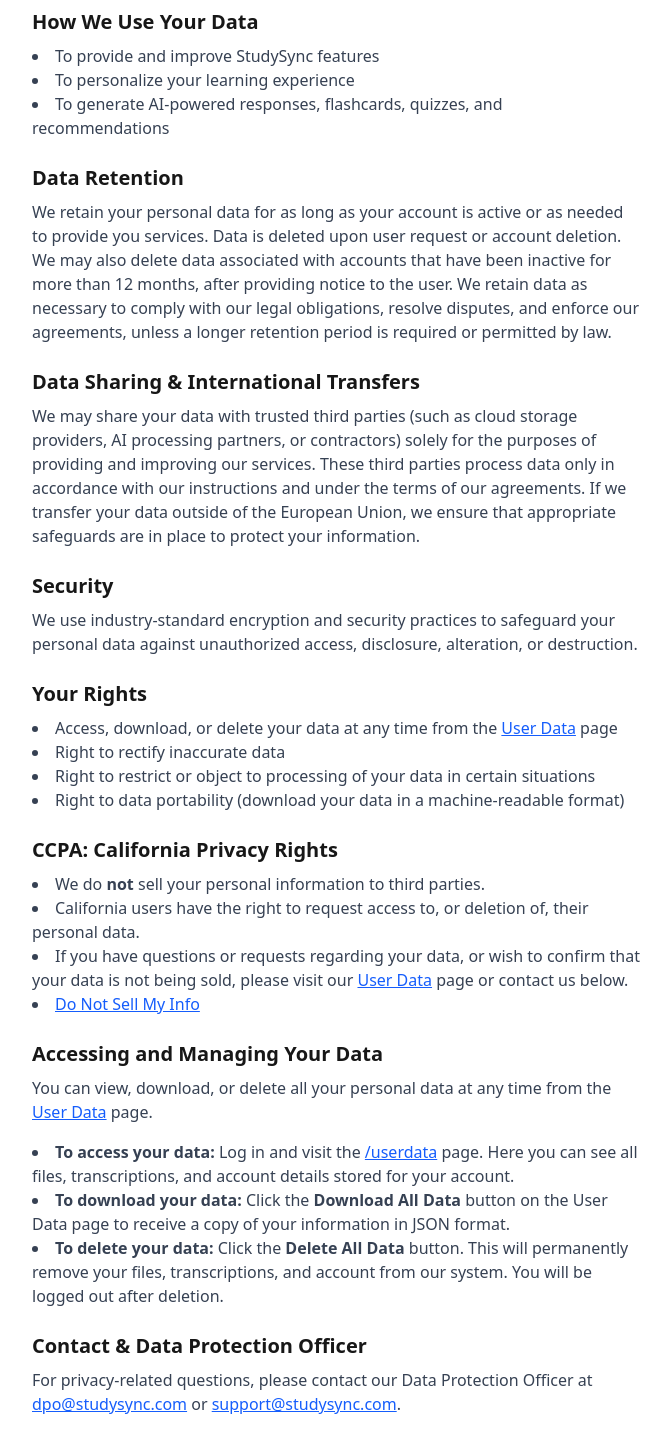
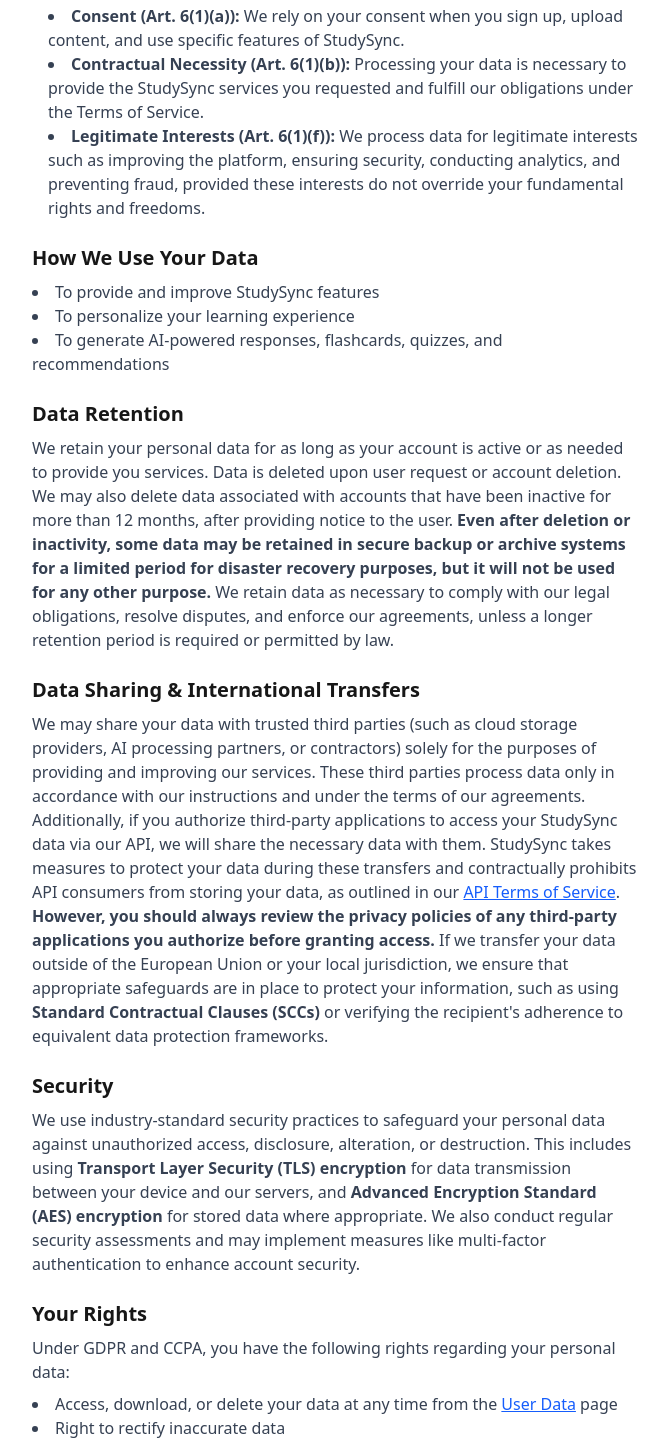
Before and after one commit to Zia-ullah-khan/studysync, a Next.js app: page /privacy in a window 1280 px wide. Shown: the part 520-1964 px from the top of the page, without its empty margins (304-975 px from the left). Built offline with nearby package versions, Linux system fonts and the light colour scheme.

Commit message:
feat: update Privacy Policy and Terms of Service with detailed data handling and API usage terms

```diff
--- a/src/app/privacy/page.tsx
+++ b/src/app/privacy/page.tsx
@@ -8,6 +8,9 @@
         <p className="mb-4 text-gray-700 dark:text-gray-200">
           <strong>StudySync</strong> is committed to protecting your privacy. This policy explains what data we collect, how we use it, and your rights regarding your information. We comply with the General Data Protection Regulation (GDPR) and the California Consumer Privacy Act (CCPA) where applicable.
         </p>
+        <p className="mb-4 text-gray-700 dark:text-gray-200">
+          By creating an account and using StudySync, you consent to the practices described in this Privacy Policy.
+        </p>
         <h2 className="text-xl font-semibold mt-6 mb-2">What Data We Collect & Legal Basis</h2>
         <ul className="list-disc list-inside mb-4 text-gray-700 dark:text-gray-200">
           <li>Your account information (name, email, user ID)</li>
@@ -15,7 +18,12 @@
           <li>Usage data (e.g., interactions with EduBot, SmartNotes, LearnSphere)</li>
         </ul>
         <p className="mb-4 text-gray-700 dark:text-gray-200">
-          We collect your personal data on the basis of your consent, to fulfill our contractual obligations, and to provide and improve personalized services (GDPR Art. 6(1)(a), (b), (f)).
+          We collect your personal data based on the following legal grounds under GDPR:
+          <ul className="list-disc list-inside ml-4 mt-1">
+            <li><strong>Consent (Art. 6(1)(a)):</strong> We rely on your consent when you sign up, upload content, and use specific features of StudySync.</li>
+            <li><strong>Contractual Necessity (Art. 6(1)(b)):</strong> Processing your data is necessary to provide the StudySync services you requested and fulfill our obligations under the Terms of Service.</li>
+            <li><strong>Legitimate Interests (Art. 6(1)(f)):</strong> We process data for legitimate interests such as improving the platform, ensuring security, conducting analytics, and preventing fraud, provided these interests do not override your fundamental rights and freedoms.</li>
+          </ul>
         </p>
         <h2 className="text-xl font-semibold mt-6 mb-2">How We Use Your Data</h2>
         <ul className="list-disc list-inside mb-4 text-gray-700 dark:text-gray-200">
@@ -25,48 +33,43 @@
         </ul>
         <h2 className="text-xl font-semibold mt-6 mb-2">Data Retention</h2>
         <p className="mb-4 text-gray-700 dark:text-gray-200">
-          We retain your personal data for as long as your account is active or as needed to provide you services. Data is deleted upon user request or account deletion. We may also delete data associated with accounts that have been inactive for more than 12 months, after providing notice to the user. We retain data as necessary to comply with our legal obligations, resolve disputes, and enforce our agreements, unless a longer retention period is required or permitted by law.
+          We retain your personal data for as long as your account is active or as needed to provide you services. Data is deleted upon user request or account deletion. We may also delete data associated with accounts that have been inactive for more than 12 months, after providing notice to the user. <strong>Even after deletion or inactivity, some data may be retained in secure backup or archive systems for a limited period for disaster recovery purposes, but it will not be used for any other purpose.</strong> We retain data as necessary to comply with our legal obligations, resolve disputes, and enforce our agreements, unless a longer retention period is required or permitted by law.
         </p>
         <h2 className="text-xl font-semibold mt-6 mb-2">Data Sharing & International Transfers</h2>
         <p className="mb-4 text-gray-700 dark:text-gray-200">
-          We may share your data with trusted third parties (such as cloud storage providers, AI processing partners, or contractors) solely for the purposes of providing and improving our services. These third parties process data only in accordance with our instructions and under the terms of our agreements. If we transfer your data outside of the European Union, we ensure that appropriate safeguards are in place to protect your information.
+          We may share your data with trusted third parties (such as cloud storage providers, AI processing partners, or contractors) solely for the purposes of providing and improving our services. These third parties process data only in accordance with our instructions and under the terms of our agreements. Additionally, if you authorize third-party applications to access your StudySync data via our API, we will share the necessary data with them. StudySync takes measures to protect your data during these transfers and contractually prohibits API consumers from storing your data, as outlined in our <Link href="/tos#api-terms" className="text-blue-600 dark:text-blue-400 underline">API Terms of Service</Link>. <strong>However, you should always review the privacy policies of any third-party applications you authorize before granting access.</strong> If we transfer your data outside of the European Union or your local jurisdiction, we ensure that appropriate safeguards are in place to protect your information, such as using <strong>Standard Contractual Clauses (SCCs)</strong> or verifying the recipient's adherence to equivalent data protection frameworks.
         </p>
         <h2 className="text-xl font-semibold mt-6 mb-2">Security</h2>
         <p className="mb-4 text-gray-700 dark:text-gray-200">
-          We use industry-standard encryption and security practices to safeguard your personal data against unauthorized access, disclosure, alteration, or destruction.
+          We use industry-standard security practices to safeguard your personal data against unauthorized access, disclosure, alteration, or destruction. This includes using <strong>Transport Layer Security (TLS) encryption</strong> for data transmission between your device and our servers, and <strong>Advanced Encryption Standard (AES) encryption</strong> for stored data where appropriate. We also conduct regular security assessments and may implement measures like multi-factor authentication to enhance account security.
         </p>
         <h2 className="text-xl font-semibold mt-6 mb-2">Your Rights</h2>
+        <p className="mb-2 text-gray-700 dark:text-gray-200">
+          Under GDPR and CCPA, you have the following rights regarding your personal data:
+        </p>
         <ul className="list-disc list-inside mb-4 text-gray-700 dark:text-gray-200">
           <li>Access, download, or delete your data at any time from the <Link href="/userdata" className="text-blue-600 dark:text-blue-400 underline">User Data</Link> page</li>
           <li>Right to rectify inaccurate data</li>
           <li>Right to restrict or object to processing of your data in certain situations</li>
           <li>Right to data portability (download your data in a machine-readable format)</li>
         </ul>
+        <p className="mb-4 text-gray-700 dark:text-gray-200">
+          <strong>To exercise these rights, please visit the <Link href="/userdata" className="text-blue-600 dark:text-blue-400 underline">User Data page</Link> in your account settings or contact our Data Protection Officer at <a href="mailto:khansokan1234@gmail.com" className="text-blue-600 dark:text-blue-400 underline">khansokan1234@gmail.com</a>. We aim to respond to all verifiable requests within 30 days, or as required by applicable law.</strong>
+        </p>
         <h2 className="text-xl font-semibold mt-6 mb-2">CCPA: California Privacy Rights</h2>
         <ul className="list-disc list-inside mb-4 text-gray-700 dark:text-gray-200">
           <li>We do <strong>not</strong> sell your personal information to third parties.</li>
           <li>California users have the right to request access to, or deletion of, their personal data.</li>
           <li>If you have questions or requests regarding your data, or wish to confirm that your data is not being sold, please visit our <Link href="/userdata" className="text-blue-600 dark:text-blue-400 underline">User Data</Link> page or contact us below.</li>
-          <li><Link href="/donotsell" className="text-blue-600 dark:text-blue-400 underline">Do Not Sell My Info</Link></li>
+          <li><strong>Although we do not sell your personal information, California residents have the right to opt-out of the sale of their personal information. You can exercise this right by contacting us or visiting our [Do Not Sell My Personal Information page - Link to be added when page exists].</strong></li>
         </ul>
-        <h2 className="text-xl font-semibold mt-6 mb-2">Accessing and Managing Your Data</h2>
+        <h2 className="text-xl font-semibold mt-6 mb-2">Children's Privacy (COPPA)</h2>
         <p className="mb-4 text-gray-700 dark:text-gray-200">
-          You can view, download, or delete all your personal data at any time from the <Link href="/userdata" className="text-blue-600 dark:text-blue-400 underline">User Data</Link> page.
+          StudySync is not intended for use by children under the age of 13. We do not knowingly collect personal information from children under 13. If we become aware that a child under 13 has provided us with personal information, we will take steps to delete such information and terminate the child's account. If you believe we might have any information from or about a child under 13, please contact us.
         </p>
-        <ul className="list-disc list-inside mb-4 text-gray-700 dark:text-gray-200">
-          <li>
-            <strong>To access your data:</strong> Log in and visit the <Link href="/userdata" className="text-blue-600 dark:text-blue-400 underline">/userdata</Link> page. Here you can see all files, transcriptions, and account details stored for your account.
-          </li>
-          <li>
-            <strong>To download your data:</strong> Click the <span className="font-semibold">Download All Data</span> button on the User Data page to receive a copy of your information in JSON format.
-          </li>
-          <li>
-            <strong>To delete your data:</strong> Click the <span className="font-semibold">Delete All Data</span> button. This will permanently remove your files, transcriptions, and account from our system. You will be logged out after deletion.
-          </li>
-        </ul>
         <h2 className="text-xl font-semibold mt-6 mb-2">Contact & Data Protection Officer</h2>
         <p className="mb-2 text-gray-700 dark:text-gray-200">
-          For privacy-related questions, please contact our Data Protection Officer at <a href="mailto:dpo@studysync.com" className="text-blue-600 dark:text-blue-400 underline">dpo@studysync.com</a> or <a href="mailto:support@studysync.com" className="text-blue-600 dark:text-blue-400 underline">support@studysync.com</a>.
+          <strong>Our Data Protection Officer (DPO) is responsible for overseeing compliance with data protection laws.</strong> For privacy-related questions or to exercise your rights, please contact our DPO at <a href="mailto:khansokan1234@gmail.com" className="text-blue-600 dark:text-blue-400 underline">khansokan1234@gmail.com</a>.
         </p>
         <div className="mt-8 text-center">
           <Link href="/" className="text-blue-600 dark:text-blue-400 underline">Back to Home</Link>
--- a/src/app/tos/page.tsx
+++ b/src/app/tos/page.tsx
@@ -53,7 +53,7 @@
         </p>
         <h2 className="text-xl font-semibold mt-6 mb-2">9. Contact</h2>
         <p className="mb-2 text-gray-700 dark:text-gray-200">
-          For questions about these terms, contact us at <a href="mailto:support@studysync.com" className="text-blue-600 dark:text-blue-400 underline">support@studysync.com</a>.
+          For questions about these terms, contact us at <a href="mailto:khansokan1234@gmail.com" className="text-blue-600 dark:text-blue-400 underline">khansokan1234@gmail.com</a>.
         </p>
         <h2 className="text-xl font-semibold mt-6 mb-2">10. Academic Integrity</h2>
         <p className="mb-4 text-gray-700 dark:text-gray-200">
@@ -75,6 +75,50 @@
         <p className="mb-4 text-gray-700 dark:text-gray-200">
           StudySync is committed to protecting your privacy. Please review our <Link href="/privacy" className="text-blue-600 dark:text-blue-400 underline">Privacy Policy</Link> for details on how we collect, use, and protect your data, and your rights under applicable privacy laws (such as GDPR and CCPA).
         </p>
+
+        <h2 className="text-xl font-semibold mt-6 mb-2">15. API Terms of Service</h2>
+        <p className="mb-4 text-gray-700 dark:text-gray-200">
+          The following terms apply specifically to your use of the StudySync Application Programming Interface (API), if you choose to access it. Access to the API is a paid service, separate from the free use of the main StudySync application.
+        </p>
+        <ul className="list-disc space-y-3 pl-5 mb-4 text-gray-700 dark:text-gray-200">
+          <li>
+            <strong>License Grant:</strong> Subject to your compliance with these Terms and payment of applicable fees, StudySync grants you a limited, non-exclusive, non-transferable, revocable license to access and use the API solely for your internal development purposes to integrate with your applications or services. <strong>You acknowledge that StudySync retains full ownership of the API, including any modifications, improvements, or derivative works, and no rights are transferred to you except for the limited, non-exclusive, non-transferable, revocable license granted herein.</strong>
+          </li>
+          <li>
+            <strong>Fees and Payment:</strong> Access to the API requires payment of subscription fees as detailed on our API pricing page (link to be provided). <strong>Payment is billed [monthly/annually], with the first payment due upon registration. If a trial period is available, users will be notified prior to the end of the trial, and charges will apply unless cancelled.</strong> Fees are non-refundable except as required by law.
+          </li>
+          <li>
+            <strong>Usage Restrictions:</strong> You agree not to:
+            <ul className="list-disc space-y-1 pl-5 mt-2">
+              <li>Exceed specified rate limits or usage quotas.</li>
+              <li>Use the API for any illegal, harmful, or fraudulent activities.</li>
+              <li>Attempt to circumvent security measures or access controls.</li>
+              <li>Resell, sublicense, or redistribute the API or access credentials.</li>
+              <li>Use the API in a manner that competes directly with StudySync or negatively impacts the performance or availability of the platform for other users.</li>
+              <li>Use the API to train other AI models without explicit written permission.</li>
+              <li><strong>Use the API for mass data collection, scraping, spamming, or any activity that could overload the system or negatively impact StudySync’s performance for other users.</strong></li>
+            </ul>
+          </li>
+          <li>
+            <strong>Data Handling:</strong> You are responsible for securing any data obtained through the API and complying with all applicable privacy laws regarding that data. StudySync is not responsible for data once it leaves our systems via the API. <strong>Absolutely no data received from the StudySync API may be stored by the consuming application or service. This includes caching, logging, or any form of persistent or temporary storage. Violation of this policy will result in immediate termination of API access. This is a strict, no-workaround policy. Violation may result in immediate suspension or termination of your API access, and you may be held liable for any damages caused by the unlawful storage or handling of data. You agree to indemnify StudySync for any losses or damages resulting from such violations.</strong>
+          </li>
+          <li>
+            <strong>API Changes and Availability:</strong> StudySync reserves the right to modify, suspend, or discontinue the API (or any part thereof) with reasonable notice. <strong>StudySync will provide reasonable notice of significant changes, discontinuations, or service disruptions via email or through the API documentation. However, we do not guarantee uninterrupted service and may need to perform maintenance or updates that temporarily affect availability.</strong> We will strive to maintain API stability but do not guarantee uninterrupted availability.
+          </li>
+          <li>
+            <strong>API Termination:</strong> We may terminate or suspend your API access immediately, without prior notice or liability, for any reason whatsoever, including without limitation if you breach these API Terms. <strong>If your API access is suspended or terminated, you will be notified of the reason via email. In most cases, you will be given a reasonable period to resolve the issue. If termination is due to a breach, you may appeal the decision by contacting support, except in cases of severe or repeated violations where termination may be immediate and final.</strong>
+          </li>
+          <li>
+            <strong>Support:</strong> API support levels, if any, will be specified in your subscription plan. <strong>API support is available based on your subscription level. [Details about support tiers, response times, and contact methods will be provided in the API documentation or your subscription agreement.]</strong>
+          </li>
+          <li>
+            <strong>Pre-Release Notification and Audit Rights:</strong> If your application or service utilizing the StudySync API is intended for public release, you must inform StudySync in writing at least 60 days prior to the planned release date. <strong>By using the API, you grant StudySync the right to conduct periodic security audits</strong> of your application's integration with the API to ensure it meets our security standards and complies with these terms, particularly regarding data handling and storage prohibitions. Public release is contingent upon successful completion and approval following the initial pre-release audit. Failure to notify StudySync, pass any required audit, or cooperate with audit requests may result in suspension or termination of your API access.
+          </li>
+          <li>
+            <strong>Attribution:</strong> Any application or service that utilizes the StudySync API must provide clear and conspicuous attribution to StudySync. This includes displaying the StudySync name or logo (as provided by StudySync) in locations where StudySync data or functionality is presented to the end-user. The specific placement and format of the attribution must be reasonable and may be subject to guidelines provided by StudySync.
+          </li>
+        </ul>
+
         <div className="mt-8 text-center">
           <Link href="/" className="text-blue-600 dark:text-blue-400 underline">Back to Home</Link>
         </div>
```
